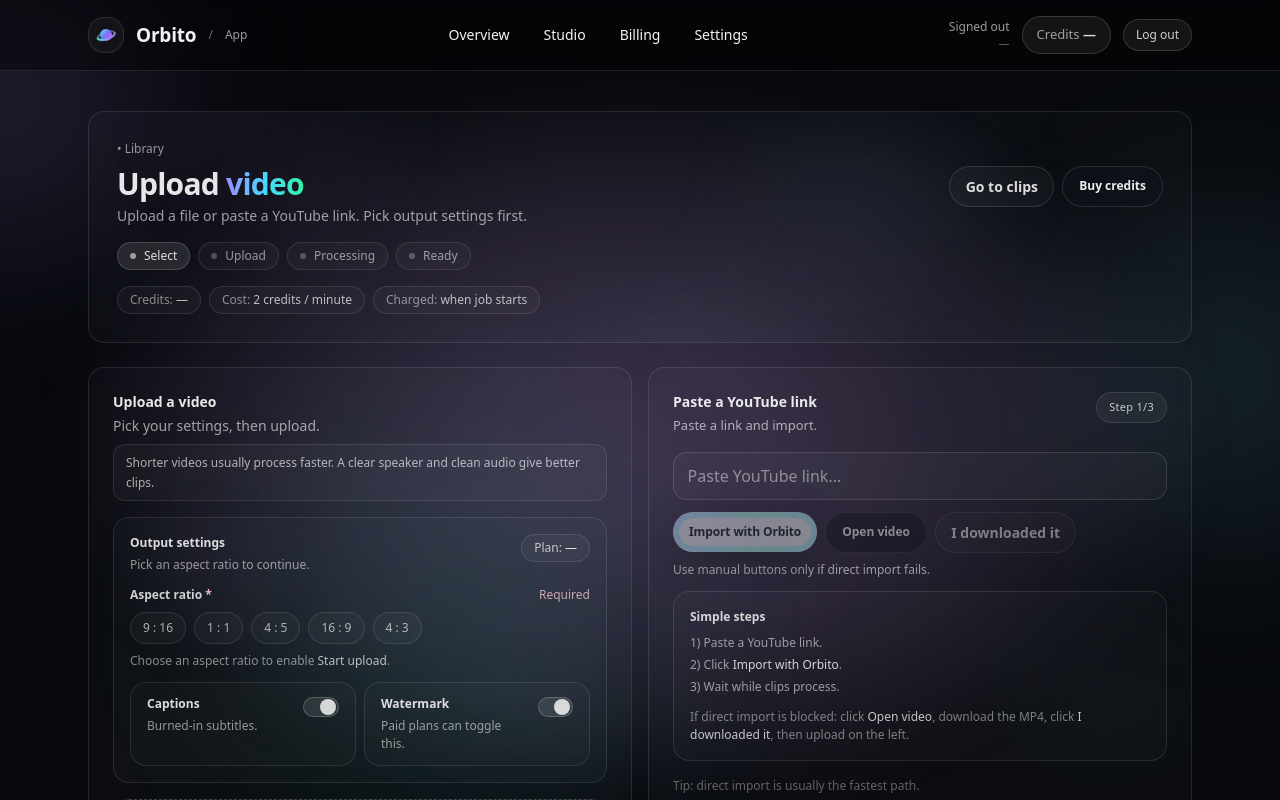
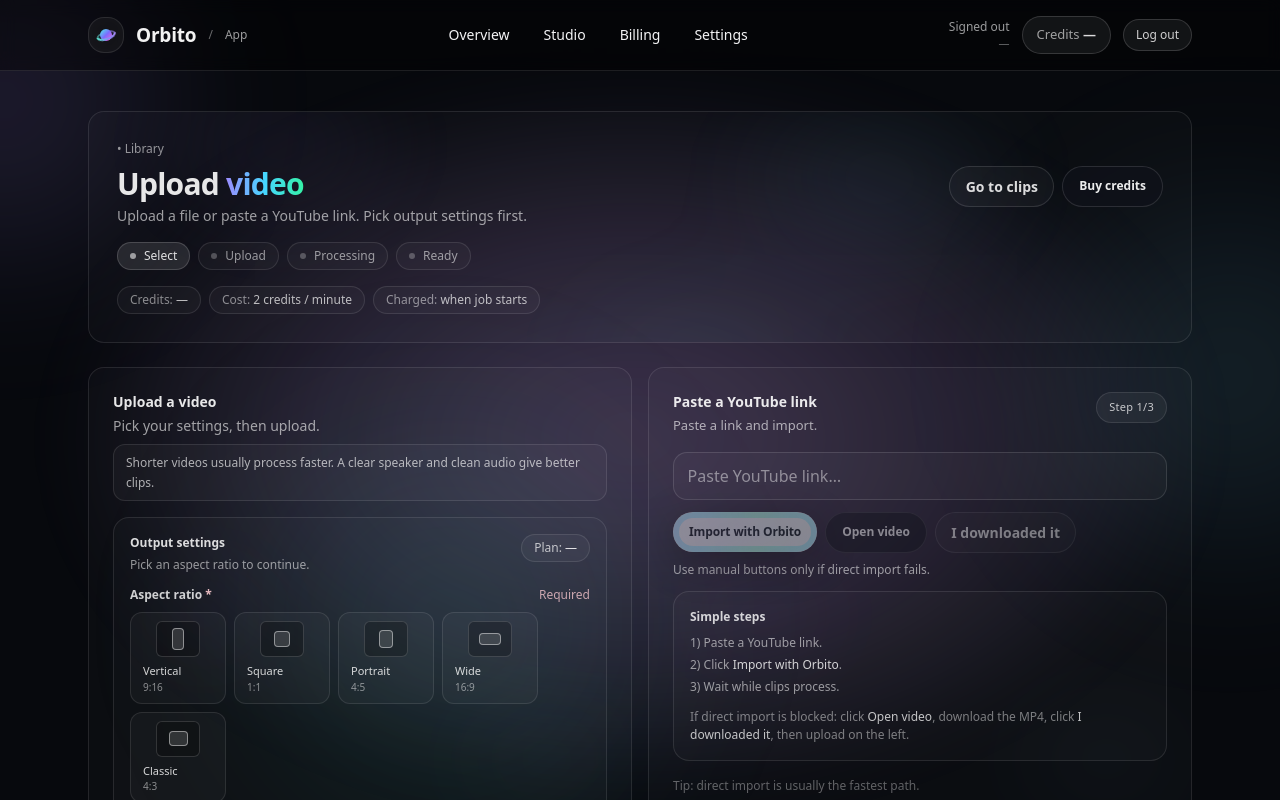
Before and after one commit to Sakibhoq/clipforge-ai, a Next.js app in the folder frontend/: page /app/upload in a window 1280 px wide. Shown: the top 800 px of the page. Built offline with nearby package versions, Linux system fonts and the light colour scheme; no server answers.

Commit message:
Add visual aspect-ratio selector buttons in clips and upload

```diff
--- a/frontend/app/app/clips/page.tsx
+++ b/frontend/app/app/clips/page.tsx
@@ -1928,29 +1928,58 @@ function CropForm({
           <div className="grid gap-2">
             <div className="text-[12px] font-medium text-white/70">Quick layouts</div>
             <div className="grid grid-cols-2 gap-2">
-              <button type="button" onClick={() => applyPreset("fit")} className="btn-ghost text-[12px] px-3 py-2">
-                Fit
+              <button
+                type="button"
+                onClick={() => applyPreset("fit")}
+                className="rounded-xl border border-white/12 bg-white/[0.03] px-3 py-2 text-left transition hover:border-white/25 hover:bg-white/[0.06]"
+              >
+                <span className="mx-auto flex h-9 w-11 items-center justify-center rounded-md border border-white/15 bg-black/25">
+                  <span className="block h-5 w-8 rounded-[4px] border border-white/45 bg-white/[0.14]" />
+                </span>
+                <span className="mt-2 block text-[11px] font-medium text-white/78">Fit</span>
+                <span className="block text-[10px] text-white/50">Full frame</span>
               </button>
               <button
                 type="button"
                 onClick={() => applyPreset("vertical")}
-                className="btn-ghost text-[12px] px-3 py-2"
+                className="rounded-xl border border-white/12 bg-white/[0.03] px-3 py-2 text-left transition hover:border-white/25 hover:bg-white/[0.06]"
               >
-                9:16
+                <span className="mx-auto flex h-9 w-11 items-center justify-center rounded-md border border-white/15 bg-black/25">
+                  <span
+                    className="block rounded-[4px] border border-white/45 bg-white/[0.14]"
+                    style={{ width: 12, aspectRatio: "9 / 16" }}
+                  />
+                </span>
+                <span className="mt-2 block text-[11px] font-medium text-white/78">Vertical</span>
+                <span className="block text-[10px] text-white/50">9:16</span>
               </button>
               <button
                 type="button"
                 onClick={() => applyPreset("square")}
-                className="btn-ghost text-[12px] px-3 py-2"
+                className="rounded-xl border border-white/12 bg-white/[0.03] px-3 py-2 text-left transition hover:border-white/25 hover:bg-white/[0.06]"
               >
-                1:1
+                <span className="mx-auto flex h-9 w-11 items-center justify-center rounded-md border border-white/15 bg-black/25">
+                  <span
+                    className="block rounded-[4px] border border-white/45 bg-white/[0.14]"
+                    style={{ width: 16, aspectRatio: "1 / 1" }}
+                  />
+                </span>
+                <span className="mt-2 block text-[11px] font-medium text-white/78">Square</span>
+                <span className="block text-[10px] text-white/50">1:1</span>
               </button>
               <button
                 type="button"
                 onClick={() => applyPreset("landscape")}
-                className="btn-ghost text-[12px] px-3 py-2"
+                className="rounded-xl border border-white/12 bg-white/[0.03] px-3 py-2 text-left transition hover:border-white/25 hover:bg-white/[0.06]"
               >
-                16:9
+                <span className="mx-auto flex h-9 w-11 items-center justify-center rounded-md border border-white/15 bg-black/25">
+                  <span
+                    className="block rounded-[4px] border border-white/45 bg-white/[0.14]"
+                    style={{ width: 22, aspectRatio: "16 / 9" }}
+                  />
+                </span>
+                <span className="mt-2 block text-[11px] font-medium text-white/78">Wide</span>
+                <span className="block text-[10px] text-white/50">16:9</span>
               </button>
             </div>
           </div>
--- a/frontend/app/app/upload/page.tsx
+++ b/frontend/app/app/upload/page.tsx
@@ -703,18 +703,33 @@ function AspectSegment({
   active: boolean;
   onClick: () => void;
 }) {
+  const preview = (() => {
+    if (value === "9:16") return { label: "Vertical", aspect: "9 / 16", w: 12 };
+    if (value === "1:1") return { label: "Square", aspect: "1 / 1", w: 16 };
+    if (value === "4:5") return { label: "Portrait", aspect: "4 / 5", w: 14 };
+    if (value === "16:9") return { label: "Wide", aspect: "16 / 9", w: 22 };
+    return { label: "Classic", aspect: "4 / 3", w: 19 };
+  })();
+
   return (
     <button
       type="button"
       onClick={onClick}
       className={cx(
-        "relative rounded-full border px-3 py-1.5 text-[12px] transition",
+        "relative rounded-xl border px-3 py-2 text-left transition min-w-[96px]",
         active
-          ? "border-white/20 bg-white/[0.10] text-white/90"
+          ? "border-white/25 bg-white/[0.10] text-white/90"
           : "border-white/10 bg-white/[0.03] text-white/65 hover:bg-white/[0.05] hover:border-white/14"
       )}
     >
-      <span className="relative">{value.replace(":", " : ")}</span>
+      <span className="mx-auto flex h-9 w-11 items-center justify-center rounded-md border border-white/15 bg-black/25">
+        <span
+          className="block rounded-[4px] border border-white/45 bg-white/[0.14]"
+          style={{ width: preview.w, aspectRatio: preview.aspect }}
+        />
+      </span>
+      <span className="mt-1.5 block text-[11px] font-medium text-white/82">{preview.label}</span>
+      <span className="block text-[10px] text-white/50">{value}</span>
     </button>
   );
 }
```
